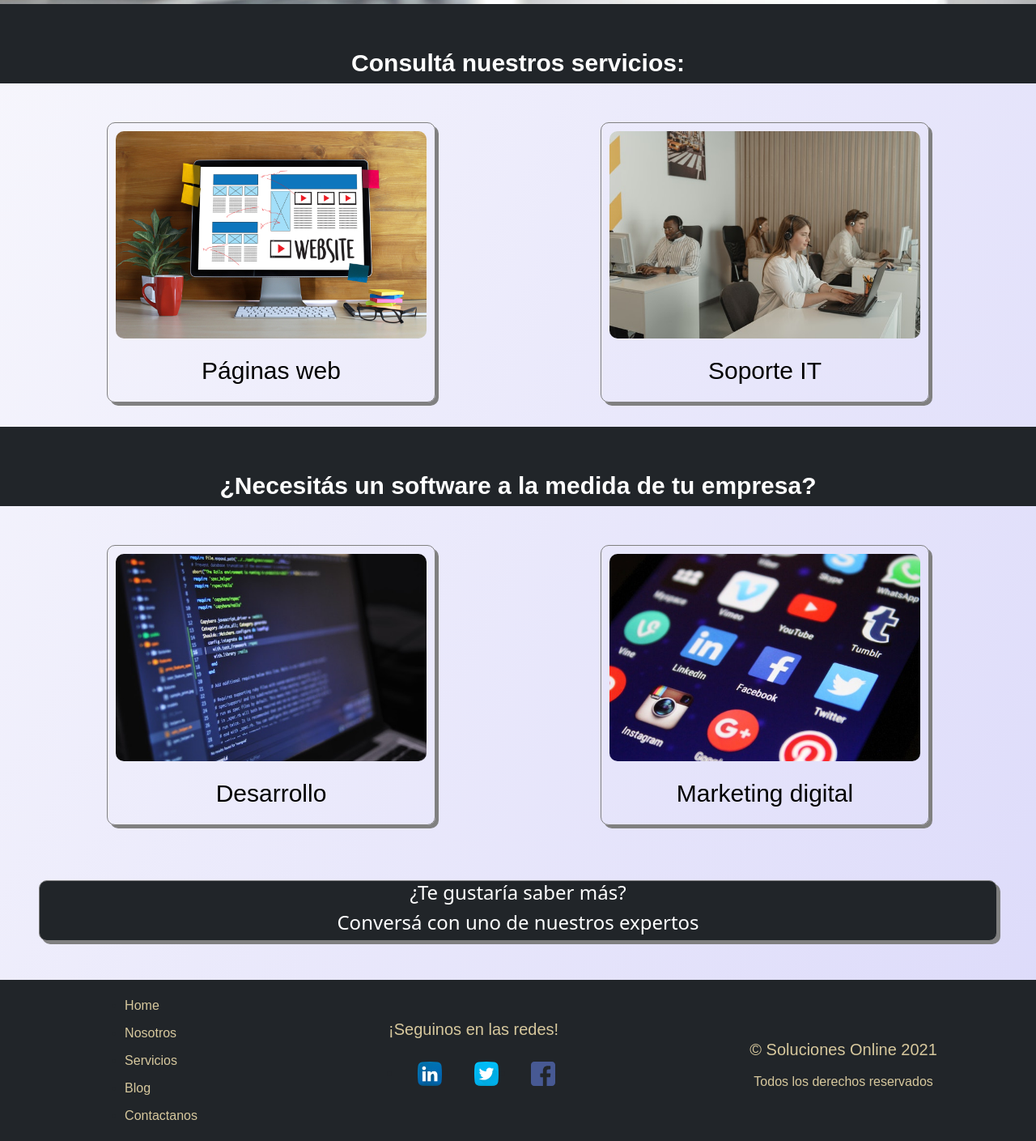
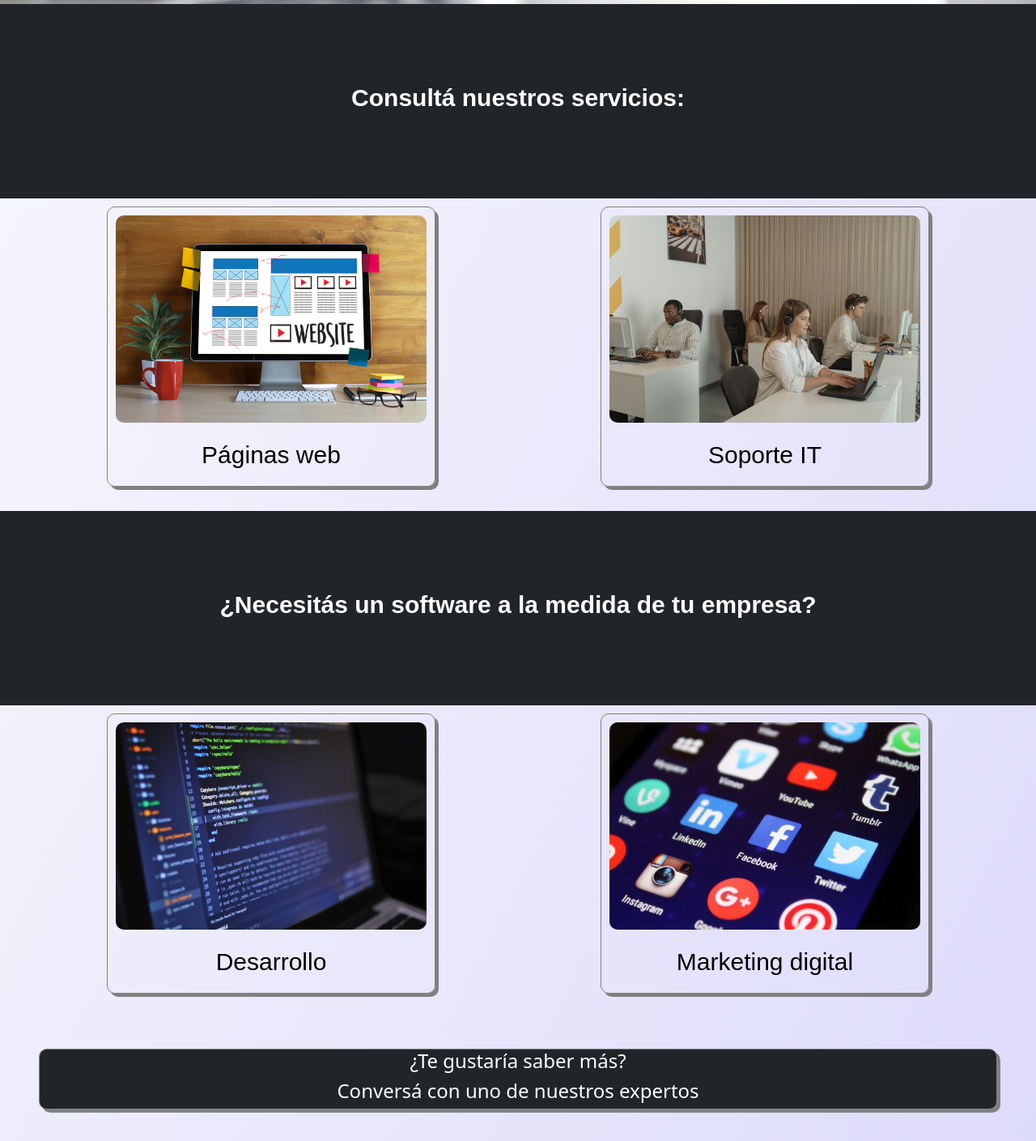
Before and after one commit to nahuel-lopez-dev/proyecto-coderhouse, a plain HTML site: page index.html in a window 1280 px wide. Shown: the part 873-2282 px from the top of the page at 81% size. Drawn offline with nearby package versions, Linux system fonts and the light colour scheme.

Commit message:
Trabajando en los estilos del index y de nosotros.html

```diff
--- a/assets/scss/style.scss
+++ b/assets/scss/style.scss
@@ -6,7 +6,7 @@
 /*Variables globales*/
 $colorUno: black;
 $colorDos: white;
-$colortres: rgba(233, 216, 169, 0.911);
+$colortres: lightgrey;
 $colorCuatro: rgb(102, 24, 109);
 $letraFuente: "Nunito", sans-serif;
 
@@ -55,6 +55,14 @@ $letraFuente: "Nunito", sans-serif;
     position: absolute;
     bottom: 0;
     text-shadow: 1.5px 1.5px 0.5px grey;
+}
+
+.cajaDark {
+    max-width: 100vw;
+    height: 30vh;
+    display: flex;
+    justify-content: center;
+    align-items: center;
 }
 
 .subtitulo {        /*Este es otro bloque.*/
--- a/index.html
+++ b/index.html
@@ -74,8 +74,8 @@
   </section>
 
   <section>
-    <div class="bg-dark">
-      <h4 class="subtitulo subtitulo--Cent pt-5 mb-5">Consultá nuestros servicios:</h4>
+    <div class="cajaDark bg-dark">
+      <h4 class="subtitulo subtitulo--Cent">Consultá nuestros servicios:</h4>
     </div>
 
     <div class="contenedor">
@@ -92,12 +92,11 @@
       </div>
     </div>
 
-    <div class="bg-dark">
-      <h4 class="subtitulo subtitulo--Cent pt-5 mb-5">¿Necesitás un software a la medida de tu empresa?</h4>
+    <div class="cajaDark bg-dark">
+      <h4 class="subtitulo subtitulo--Cent">¿Necesitás un software a la medida de tu empresa?</h4>
     </div>
 
     <div class="contenedor">
-
       <div class="caja">
         <a href="views/servicios.html"><img src="img/desarrolloWeb.jpg" class="caja__ImgServ trans"
             alt="Imagen de una laptop"></a>
@@ -109,10 +108,9 @@
             alt="Imagen de un celular con redes sociales"></a>
         <h3 class="caja__Titulo">Marketing digital</h3>
       </div>
-
     </div>
 
-    <div class="bg-dark text-white caja m-5">
+    <div class="caja bg-dark text-white m-5">
       <h4>¿Te gustaría saber más?</h4>
       <h4>Conversá con uno de nuestros expertos</h4>
     </div>
```
Also changed, not shown: views/nosotros.html (+1 -2 lines), assets/css/style.css.
